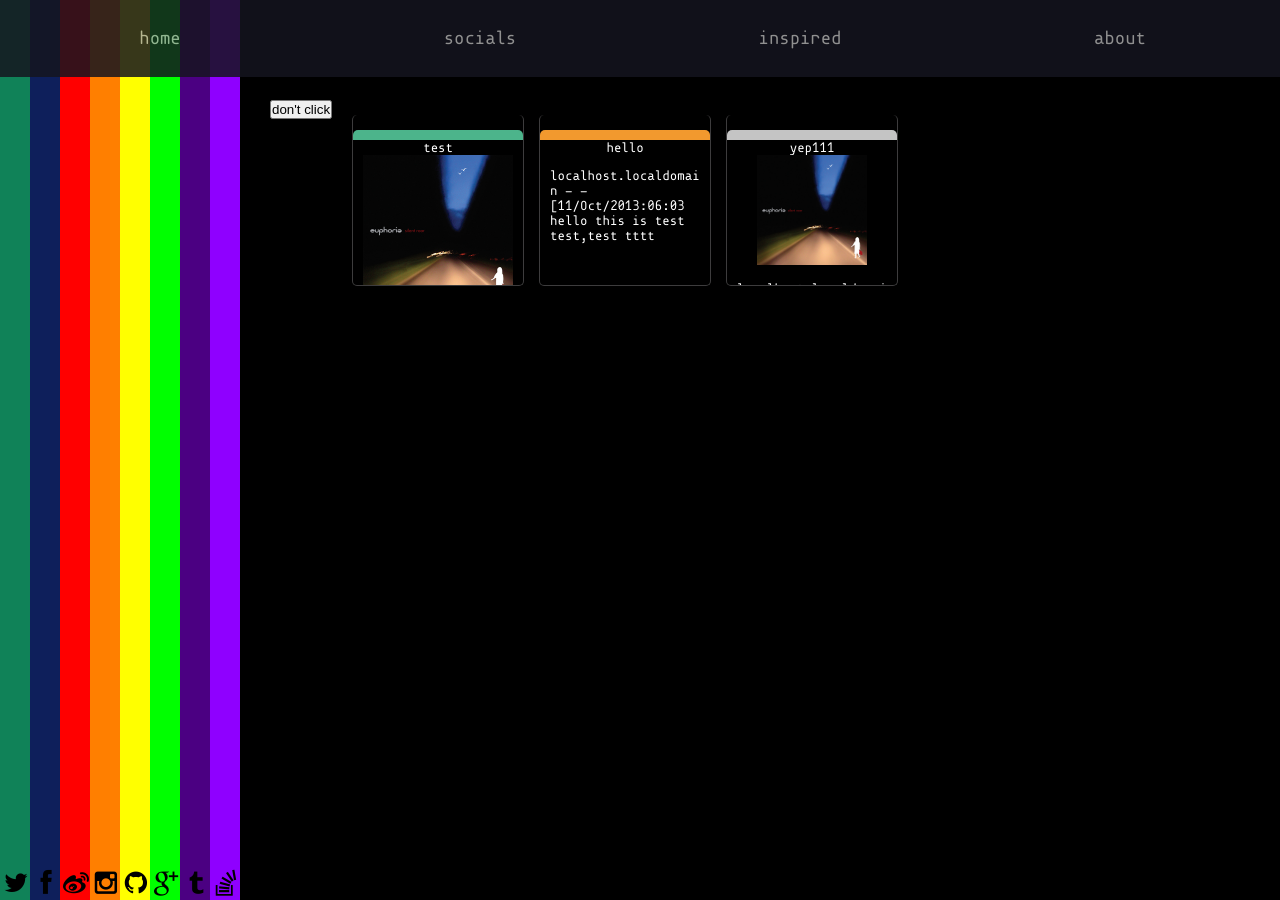
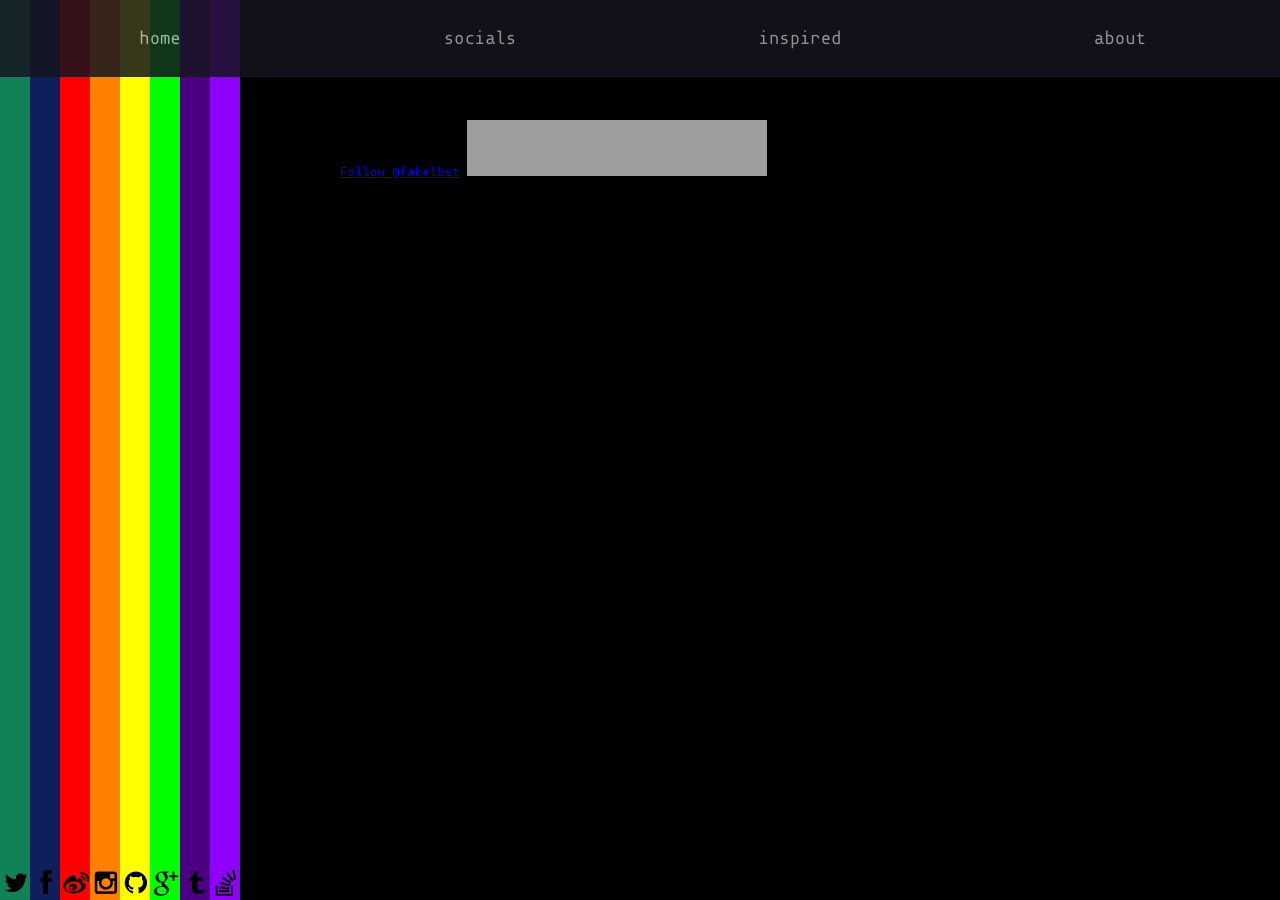
Before and after one commit to fakelbst/fakelbst.github.io, a Jekyll site: the page built from social/index.html, in a window 1280 px wide. Built offline with Jekyll 4.4.1, drawn with Linux system fonts in a browser that asks for light colours; Markdown is read by kramdown in place of the engine named in the settings; comment, search, counter and statistics services are not loaded; grey boxes are pictures that could not be loaded.

Commit message:
update social page

```diff
--- a/social/index.html
+++ b/social/index.html
@@ -9,6 +9,9 @@ extra_js:
     - /js/codebird.js
     - /javascripts/social.js
 ---
+<html xmlns:wb=“http://open.weibo.com/wb”>
+<script src="http://tjs.sjs.sinajs.cn/open/api/js/wb.js" type="text/javascript" charset="utf-8"></script>
+
 
 <div class="socials">
     <div class="douban" >
@@ -43,19 +46,10 @@ button {
     top: 100px;
     left: 30px;
 }
-.post {
+.follow {
     position: relative;
     float: left;
-    height: 170px;
-    width: 170px;
-    top: 100px;
-    left: 50px;
-    margin: 15px 15px 0 0;
-    overflow: hidden;
-    border-style: solid;
-    border-width: 0 1px 1px 1px;
-    border-color: #3d3c3d;
-    border-radius: 5px;
+    padding: 100px;
 }
 .post p {
     color: #fff;
@@ -84,31 +78,16 @@ button {
     margin: 0 auto;
     text-warp: normal;
 }
+.follow iframe {
+    margin: 20px 0 0 0;
+}
 </style>
-<button type="button" id="test" >don't click</button>
-<div class="posts">
-    <li class="post">
-        <div class="post_header1"></div>
-        <div class="post_title">test</div>
-        <div class="post_content" >
-            <img width="150px" src="/images/42895339.jpg" />
-        </div>
-    </li>
-    <li class="post">
-        <div class="post_header2"></div>
-        <div class="post_title">hello</div>
-        <div class="post_content">
-            <p>localhost.localdomain - - [11/Oct/2013:06:03 hello this is test test,test tttt
-            </p>
-        </div>
-    </li>
-    <li class="post">
-        <div class="post_header3"></div>
-        <div class="post_title">yep111</div>
-        <div class="post_content">
-            <img width="110px" height="110px" src="/images/42895339.jpg" />
-            <p>localhost.localdomain - - [11/Oct/2013:06:03 hello this is test test,test tttt
-            </p>
-        </div>
-    </li>
+<div class="follow">
+
+    <a href="https://twitter.com/fakelbst" class="twitter-follow-button" data-show-count="false">Follow @fakelbst</a>
+    <script>!function(d,s,id){var js,fjs=d.getElementsByTagName(s)[0],p=/^http:/.test(d.location)?'http':'https';if(!d.getElementById(id)){js=d.createElement(s);js.id=id;js.src=p+'://platform.twitter.com/widgets.js';fjs.parentNode.insertBefore(js,fjs);}}(document, 'script', 'twitter-wjs');</script>
+
+    <wb:follow-button uid="2004707735" type="red_3" width="100%" height="24" ></wb:follow-button>
+    <iframe src="https://embed.spotify.com/follow/1/?uri=spotify:user:fakelbst&size=detail&theme=dark" width="300" height="56" scrolling="no" frameborder="0" style="border:none; overflow:hidden;" allowtransparency="true"></iframe>
+
 </div>
```
Also changed, not shown: _config.yml (line endings or trailing spaces).
